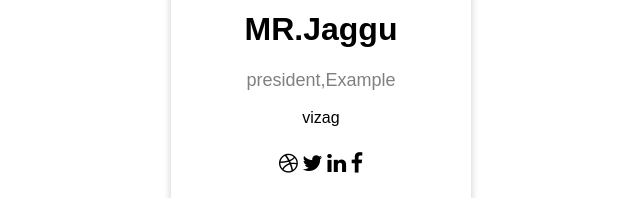
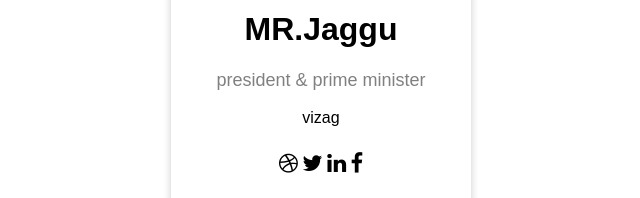
Before and after one commit to mr-jaggu-79/mr-jaggu-79.github.io, a plain HTML site: page index.html in a window 1280 px wide. Shown: the part 306-504 px from the top of the page, 319-959 px from the left. Drawn offline with Linux system fonts and the light colour scheme.

Commit message:
Update index.html

```diff
--- a/index.html
+++ b/index.html
@@ -47,7 +47,7 @@ button:hover, a:hover {
 <div class="card">
   <img src="https://encrypted-tbn0.gstatic.com/images?q=tbn:ANd9GcROwmKo-mfNn7czaAUDjzdXq8T4jTLB-hZGHw&usqp=CAU" alt="John" style="width:100%">
   <h1>MR.Jaggu</h1>
-  <p class="title">president,Example</p>
+  <p class="title">president & prime minister</p>
   <p>vizag</p>
   <div style="margin: 24px 0;">
     <a href="#"><i class="fa fa-dribbble"></i></a>
```
